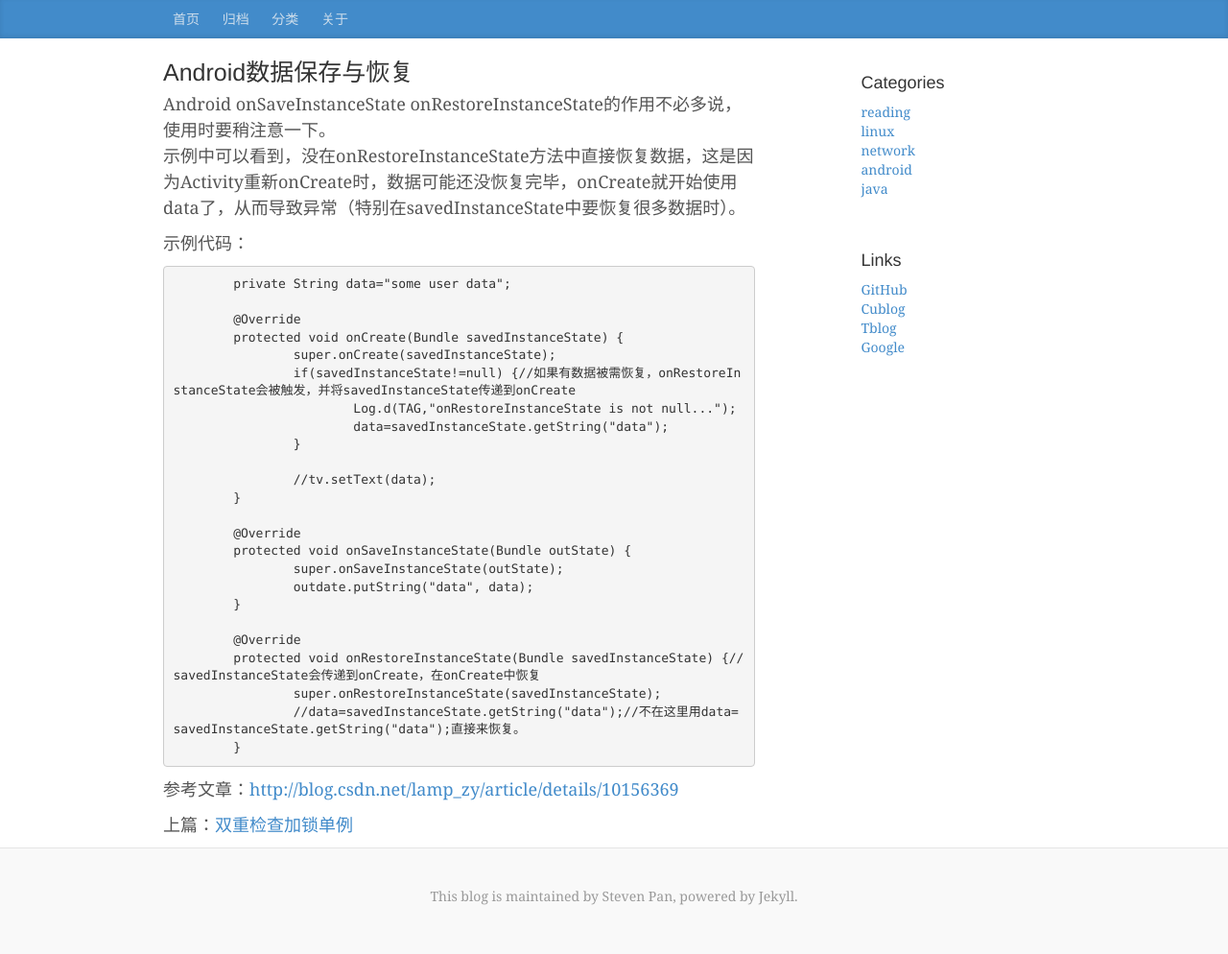
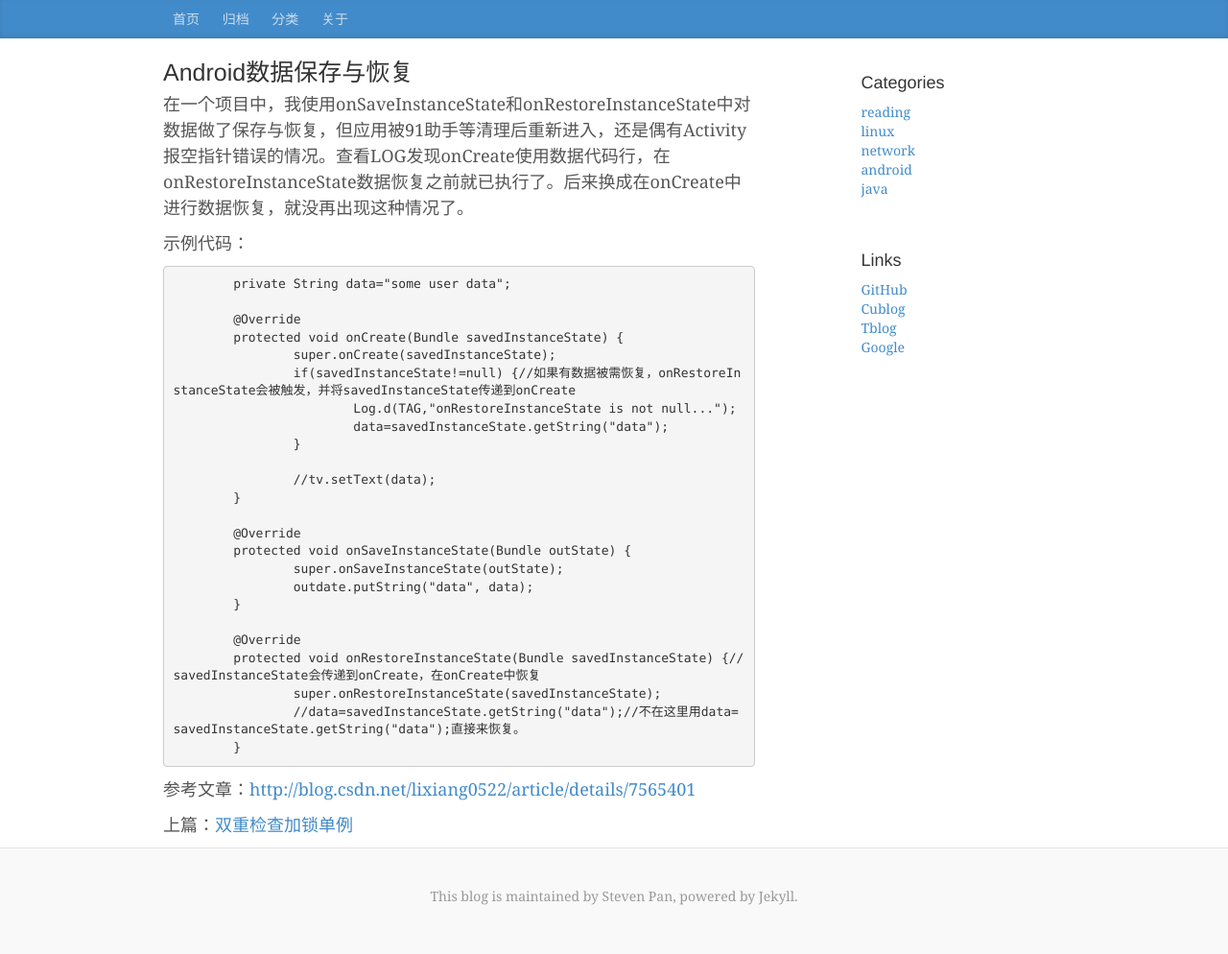
Before and after one commit to wdyggh/wdyggh.github.com, a Jekyll site: the page built from _posts/technology/2014-06-12-android-save-restore.markdown, in a window 1280 px wide. Shown: the whole page at 96% size. Built offline with Jekyll 4.4.1, drawn with Linux system fonts in a browser that asks for light colours; Markdown is read by kramdown in place of the engine named in the settings; comment, search, counter and statistics services are not loaded.

Commit message:
update post

```diff
--- a/_posts/technology/2014-06-12-android-save-restore.markdown
+++ b/_posts/technology/2014-06-12-android-save-restore.markdown
@@ -4,8 +4,7 @@ category: "android"
 title:  "Android数据保存与恢复"
 tags: [数据恢复]
 ---
-Android onSaveInstanceState onRestoreInstanceState的作用不必多说，使用时要稍注意一下。
-示例中可以看到，没在onRestoreInstanceState方法中直接恢复数据，这是因为Activity重新onCreate时，数据可能还没恢复完毕，onCreate就开始使用data了，从而导致异常（特别在savedInstanceState中要恢复很多数据时）。
+在一个项目中，我使用onSaveInstanceState和onRestoreInstanceState中对数据做了保存与恢复，但应用被91助手等清理后重新进入，还是偶有Activity报空指针错误的情况。查看LOG发现onCreate使用数据代码行，在onRestoreInstanceState数据恢复之前就已执行了。后来换成在onCreate中进行数据恢复，就没再出现这种情况了。
 
 示例代码：
 {% highlight java %}
@@ -35,4 +34,4 @@ Android onSaveInstanceState onRestoreInstanceState的作用不必多说，使用
 	}
 {% endhighlight %}
 
-参考文章：<http://blog.csdn.net/lamp_zy/article/details/10156369>
+参考文章：<http://blog.csdn.net/lixiang0522/article/details/7565401>
```
